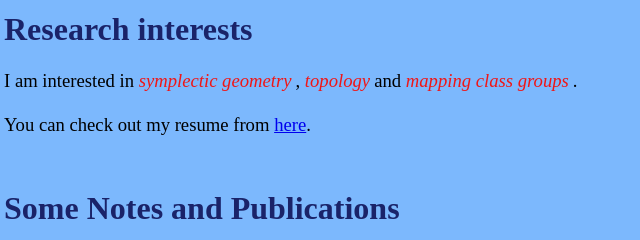
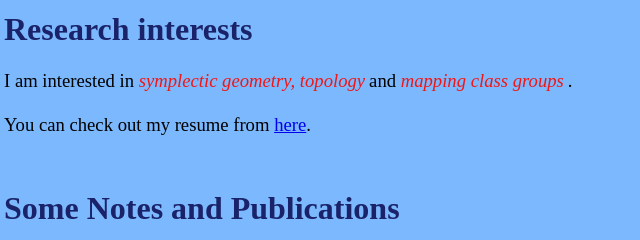
Before and after one commit to FerhatKarabatman/ferhatkarabatman.github.io, a plain HTML site: page index.html in a window 1280 px wide. Shown: the part 572-812 px from the top of the page, 4-644 px from the left. Drawn offline with Linux system fonts and the light colour scheme.

Commit message:
Update index.html

```diff
--- a/index.html
+++ b/index.html
@@ -97,12 +97,7 @@
 	<p>
 		<font size="4" style="font-size: 14pt">I am interested in </font>
 		<font color="#f01616">
-			<font size="4" style="font-size: 14pt"><i>symplectic geometry</i></font>
-		</font>
-		<font size="4" style="font-size: 14pt">,
-		</font>
-		<font color="#f01616">
-			<font size="4" style="font-size: 14pt"><i>topology</i></font>
+			<font size="4" style="font-size: 14pt"><i>symplectic geometry, topology</i></font>
 		</font>
 		<font size="4" style="font-size: 14pt"> and </font>
 		<font color="#f01616">
```
